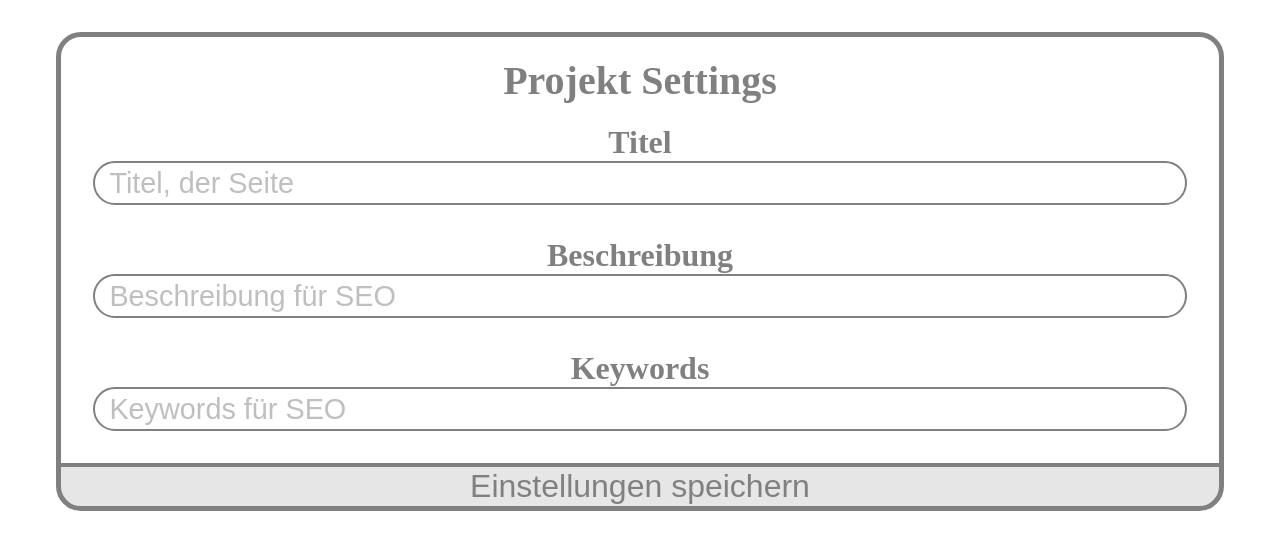
After one commit to DigitaleWeltLibrary/Spruchgenerator-mit-Zufallsbild, a PHP site: template pages/edit.php in a window 1280 px wide. The commit adds this page. Shown: the top 550 px of the page. Run offline with PHP 8.4, Linux system fonts and the light colour scheme; the template is opened without the code that fills it, so the values that code supplies are empty.

Commit message:
Projekt Grundeinstellungen

```diff
--- /dev/null
+++ b/pages/edit.php
@@ -0,0 +1,50 @@
+<?php
+require './php/edit.php';
+require './php/img.php';
+?>
+
+<!DOCTYPE html>
+<html lang="de">
+
+<head>
+  <meta charset="UTF-8">
+  <meta name="viewport" content="width=device-width, initial-scale=1.0">
+  <title>Projekt Settings - <?= htmlspecialchars($pagetitle) ?></title>
+  <meta name="description" content="<?= htmlspecialchars($description) ?>">
+  <meta name="keywords" content="<?= htmlspecialchars($keywords) ?>">
+  <link rel="stylesheet" href="style/main.css">
+  <link rel="icon" href="assets/layout_img/<?= htmlspecialchars($tapicon) ?>">
+</head>
+
+<body>
+
+  <main class="settings">
+    <h1>Projekt Settings</h1>
+    <form method="post">
+      <label for="titel">
+        Titel
+        <input type="text" name="titel" id="titel" value="<?= htmlspecialchars($pagetitle) ?>" placeholder="Titel, der Seite" required>
+      </label>
+      <label for="description">
+        Beschreibung
+        <input type="text" name="description" id="description" value="<?= htmlspecialchars($description) ?>" placeholder="Beschreibung für SEO" required>
+      </label>
+
+      <label for="keywords">
+        Keywords
+        <input type="text" name="keywords" id="keywords" value="<?= htmlspecialchars($keywords) ?>" placeholder="Keywords für SEO" required>
+      </label>
+
+
+
+      <input type="submit" value="Einstellungen speichern" class="senden">
+    </form>
+  </main>
+
+
+
+
+
+</body>
+
+</html>
--- a/php/bhome.php
+++ b/php/bhome.php
@@ -15,7 +15,7 @@ if (isset($_GET['id']) && $_GET['type'] === 'loeschen') {
     $loeschen->bindParam(':id', $_GET['id']);
     $loeschen->execute();
 
-    header('Location: /bhome');
+    ('Location: /bhome');
 }
 
 if (isset($_GET['newcontent'])) {
--- /dev/null
+++ b/php/edit.php
@@ -0,0 +1,17 @@
+<?php
+
+if (isset($_POST['titel'])) {
+    $file = 'php/settingsdata.php';
+    $lines = file($file);
+
+    $lines[3] = "\$pagetitle ='" . trim($_POST['titel']) . "';";
+
+    $lines[4] = "\$keywords ='" .  trim($_POST['keywords']) . "';";
+
+    $lines[5] = "\$description ='" .  trim($_POST['description']) . "';";
+
+    $fileHandle = fopen($file, 'w');
+    fwrite($fileHandle, implode('', $lines));
+    fclose($fileHandle);
+    header('Location: /settings');
+}
--- /dev/null
+++ b/php/settingsdata.php
@@ -0,0 +1 @@
+<?php
--- a/style/main.scss
+++ b/style/main.scss
@@ -25,7 +25,7 @@ html {
         color: #000;
       }
       svg {
-        margin: 0 .5em 0 0 ;
+        margin: 0 0.5em 0 0;
         fill: $grau;
         &:hover {
           fill: #000;
@@ -174,6 +174,60 @@ html {
           }
         }
       }
+      &.settings {
+        border: $grau 5px solid;
+        margin: 2em 1em;
+        border-radius: 25px;
+        padding: 0;
+        h1 {
+          color: $grau;
+          text-align: center;
+          margin: 0.5em 0;
+          font-size: 2.5rem;
+          font-weight: bolder;
+        }
+        form {
+          label {
+            display: flex;
+            flex-direction: column;
+            font-size: 2rem;
+            color: $grau;
+            font-weight: bold;
+            text-align: center;
+            margin: 0 1em 0 1em;
+            &:not(:first-child) {
+              margin: 1em 1em 0 1em;
+            }
+            input {
+              height: 40px;
+              border-radius: 50px;
+              border: $grau 2px solid;
+              outline: none;
+              font-size: 1.8rem;
+              padding: 0 0.5em;
+              color: $grau;
+              &::placeholder {
+                color: rgb($grau, 0.5);
+              }
+            }
+          }
+          input.senden {
+            width: 100%;
+            margin: 1em 0 0 0;
+            font-size: 2rem;
+            border: none;
+            border-top: 4px $grau solid;
+            border-radius: 0 0 20px 20px;
+            color: $grau;
+            background-color: rgb($grau,.2);
+            cursor: pointer;
+            &:hover{
+              background-color: rgb($grau,.5);
+
+            }
+          }
+        }
+      }
       &.home {
         padding: 15px 10px;
         .spruch {
@@ -243,7 +297,7 @@ html {
       h1 {
         margin: 0;
         font-size: 3.5rem;
-        padding: clamp(2%,4%,9%) 5%;
+        padding: clamp(2%, 4%, 9%) 5%;
         color: #46816d;
         -webkit-text-stroke: 2px #fff;
         font-family: "pacifico";
@@ -273,7 +327,7 @@ html {
     header {
       background-position: -750px 600px;
       h1 {
-        text-align: center ;
+        text-align: center;
         font-size: 2.3rem !important;
       }
     }
```
Also changed, not shown: index.php (+9 -0 lines), pages/home.php (+5 -5 lines), pages/login.php (+5 -4 lines), style/main.css.
